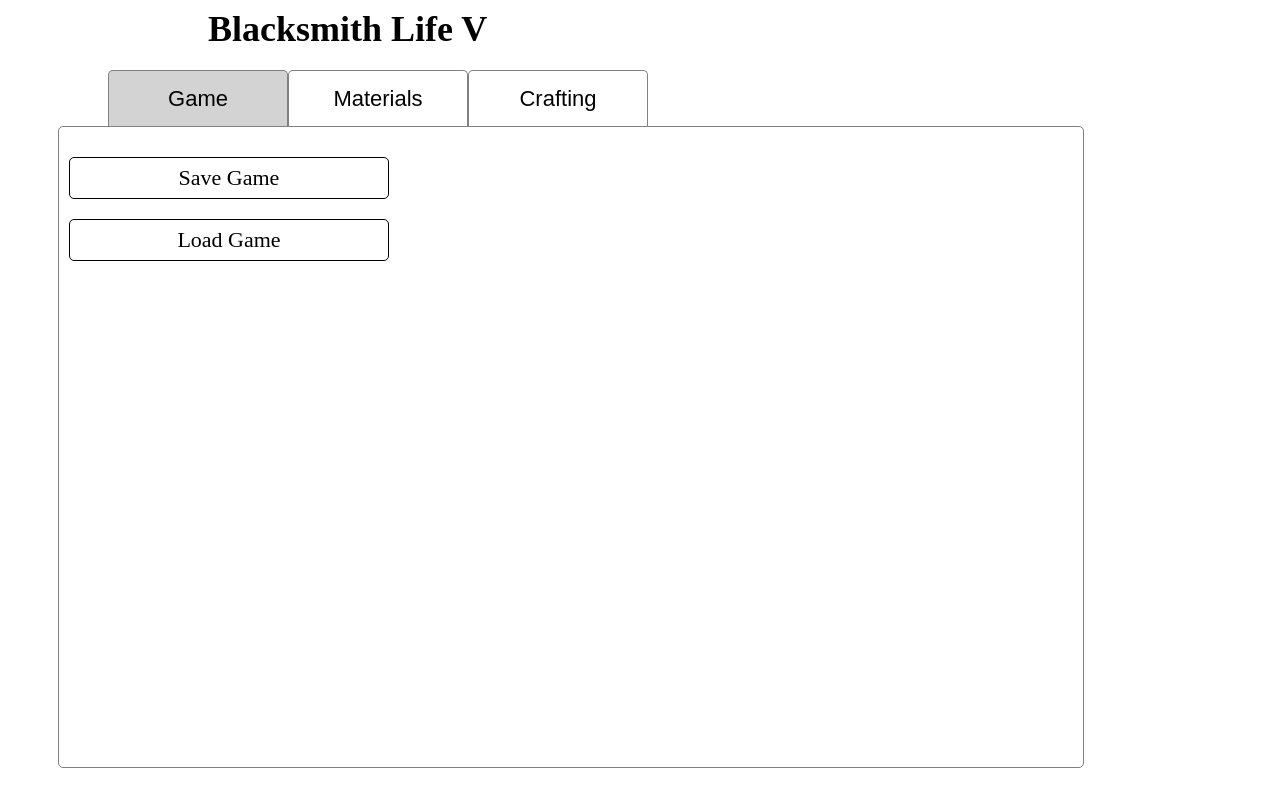
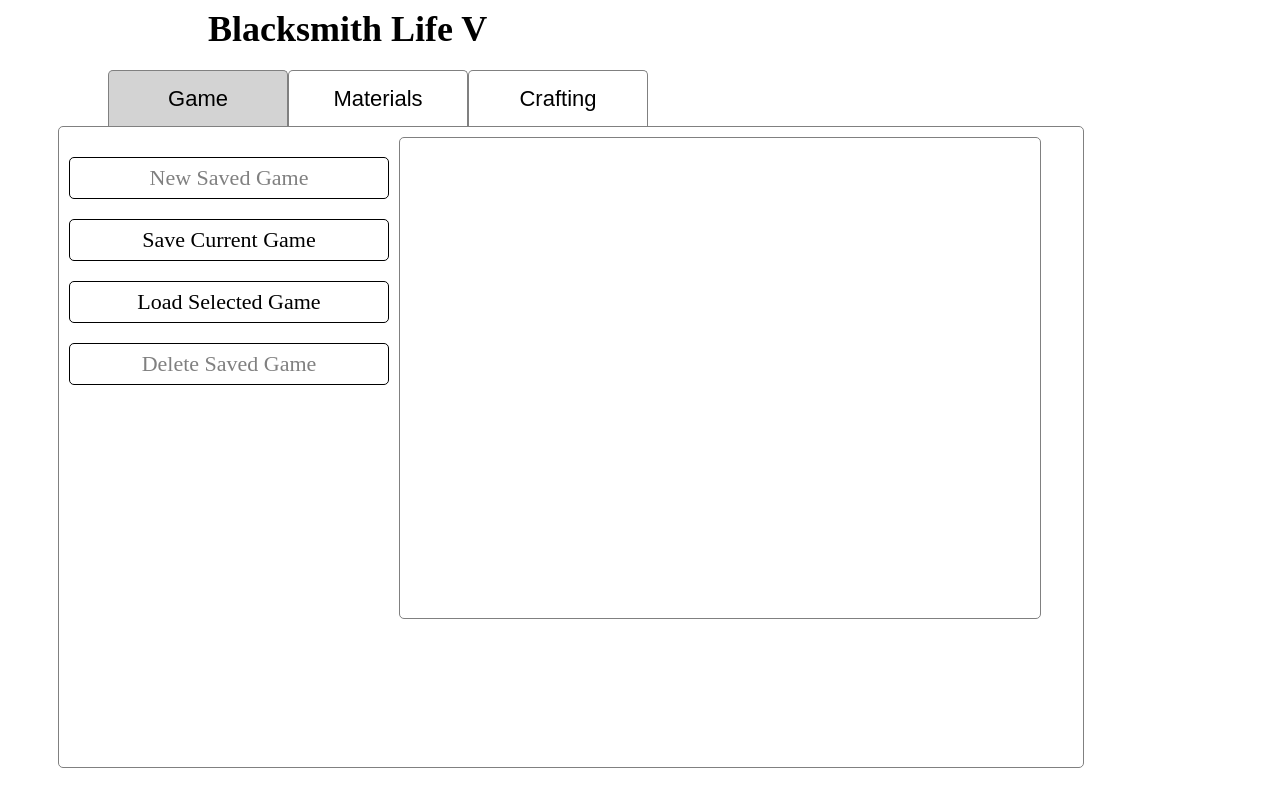
Before and after one commit to JFrederick25/Blacksmith-Life-v, an Angular app: page / in a window 1280 px wide. Built offline with nearby package versions, Linux system fonts and the light colour scheme.

Commit message:
4 files modified, 3 added

```diff
--- a/src/app/app.component.css
+++ b/src/app/app.component.css
@@ -1,3 +1,4 @@
+
 button {
   width: 180px;
   height: 56px;
--- a/src/app/components/game-options/game-options.component.css
+++ b/src/app/components/game-options/game-options.component.css
@@ -6,8 +6,26 @@
   border-radius: 5px;;
   text-align: center;
   line-height: 40px;
+  cursor: pointer;
 }
 
-.option:hover {
+.option:hover:not(.option.disabled) {
   background-color: rgb(236, 236, 236);
 }
+
+.option:active:not(.option.disabled) {
+  background-color: gray;
+}
+
+.disabled {
+  cursor: not-allowed;
+  color: gray;
+}
+
+.selected {
+  font-size: 25px;
+  font-weight: bold;
+  font-family: Arial, Helvetica, sans-serif;
+  text-align: center;
+  line-height: 250px;
+}
--- a/src/app/components/game-options/game-options.component.html
+++ b/src/app/components/game-options/game-options.component.html
@@ -1,6 +1,14 @@
 <div style="display: flex;">
   <div style="margin-left: 10px; margin-top: 10px; width: 25vw;">
-    <div class="option">Save Game</div>
-    <div class="option">Load Game</div>
+    <div class="option disabled">New Saved Game</div>
+    <div class="option" (click)="optionSelect('GAME SAVED')">Save Current Game</div>
+    <div class="option" (click)="optionSelect('GAME LOADED')">Load Selected Game</div>
+    <div class="option disabled">Delete Saved Game</div>
+
+  </div>
+  <div style="margin-left: 10px; margin-top: 10px; width: 50vw; border: 1px solid gray; border-radius: 5px; height: 60vh;">
+    <div class="selected">
+      {{selectedOption}}
+    </div>
   </div>
 </div>
--- a/src/app/components/game-options/game-options.component.ts
+++ b/src/app/components/game-options/game-options.component.ts
@@ -1,12 +1,14 @@
-import { Component, OnInit } from '@angular/core';
+import { Component } from '@angular/core';
 
 @Component({
   selector: 'game-options',
   templateUrl: './game-options.component.html',
   styleUrls: ['./game-options.component.css'],
 })
-export class GameOptionsComponent implements OnInit {
-  constructor() {}
+export class GameOptionsComponent {
+  selectedOption = '';
 
-  ngOnInit() {}
+  optionSelect(option: string) {
+    this.selectedOption = option;
+  }
 }
--- /dev/null
+++ b/src/app/components/materials/materials.component.html
@@ -0,0 +1 @@
+<p>materials works!</p>
```
Also changed, not shown: src/app/components/materials/materials.component.ts (added, +15 -0 lines), src/app/components/materials/materials.component.css (added).
